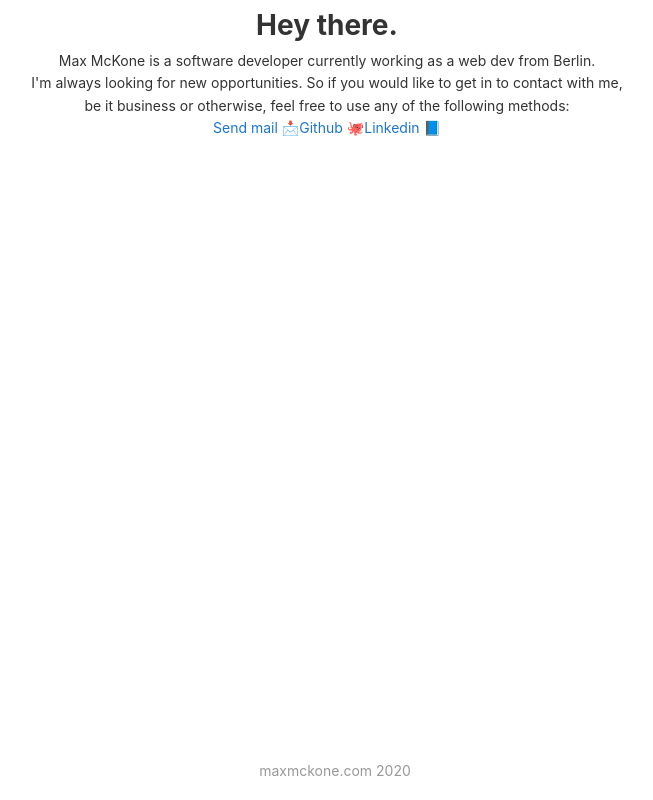
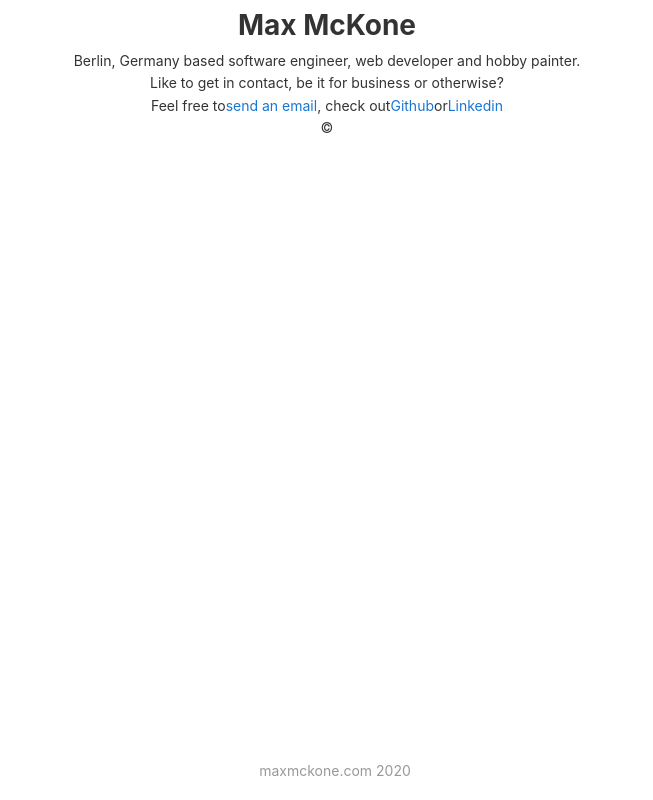
Before and after one commit to Max-McKone/maxmckone.com, an Angular app: page / in a window 1280 px wide. Shown: the whole page, without its empty margins (313-966 px from the left). Built offline with nearby package versions, Linux system fonts and the light colour scheme.

Commit message:
major overhaul

```diff
--- a/src/app/app.component.html
+++ b/src/app/app.component.html
@@ -1,15 +1,15 @@
 <title>maxmckone.com</title>
 
-<h1>Hey there.</h1>
+<h1>Max McKone</h1>
 
 <body>
-  <p>Max McKone is a software developer currently working as a web dev from Berlin.</p>
+  <p>Berlin, Germany based software engineer, web developer and hobby painter.</p>
 
-  <p>I'm always looking for new opportunities. So if you would like to get in to contact with me, </p>
-  <p>be it business or otherwise, feel free to use any of the following methods:</p>
-  <p><a href="mailto: max.mckone@gmail.com">Send mail 📩</a> <a href="https://github.com/Max-McKone">Github 🐙</a> <a href="https://www.linkedin.com/in/max-mckone-08141414a/">Linkedin 📘</a></p>
+  <p>Like to get in contact, be it for business or otherwise? </p>
+  <p>Feel free to <a href="mailto: max.mckone@gmail.com">send an email</a>, check out <a href="https://github.com/Max-McKone">Github</a> or <a href="https://www.linkedin.com/in/max-mckone-08141414a/">Linkedin</a></p>
+  <p>©</p>
 </body>
 
 <footer class="footer">
-  <p> maxmckone.com 2020</p>
- </footer>
+  <p>maxmckone.com 2020</p>
+</footer>
```
